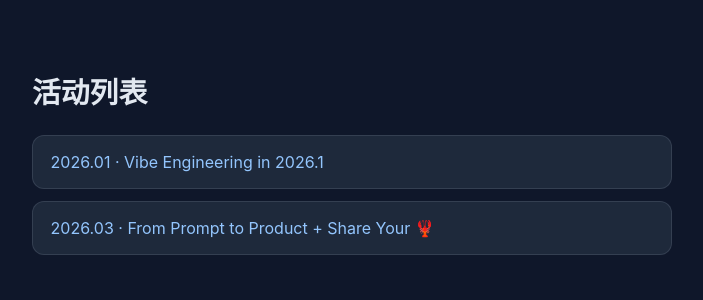
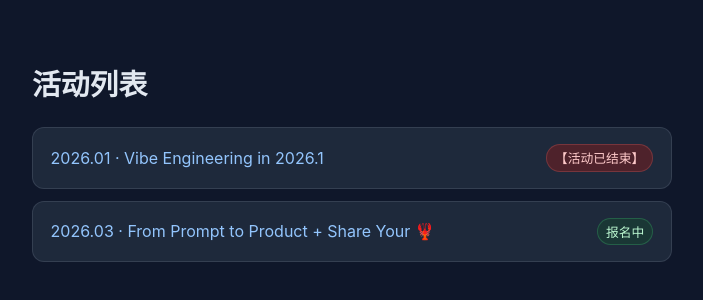
Before and after one commit to saai/tgoslv-share-2026, a plain HTML site: page index.html in a window 1280 px wide. Shown: the part 238-538 px from the top of the page, without its empty margins (288-991 px from the left). Drawn offline with Linux system fonts and the light colour scheme.

Commit message:
Add event status indicators

```diff
--- a/index.html
+++ b/index.html
@@ -58,15 +58,80 @@
       background: #273449;
       color: #bfdbfe;
     }
+
+    .item {
+      display: flex;
+      align-items: center;
+      justify-content: space-between;
+      gap: 1rem;
+    }
+
+    .status {
+      flex-shrink: 0;
+      padding: 0.2rem 0.5rem;
+      border-radius: 999px;
+      font-size: 0.8rem;
+      border: 1px solid rgba(148, 163, 184, 0.24);
+    }
+
+    .status.open {
+      color: #bbf7d0;
+      background: rgba(20, 83, 45, 0.35);
+      border-color: rgba(74, 222, 128, 0.24);
+    }
+
+    .status.ended {
+      color: #fecaca;
+      background: rgba(127, 29, 29, 0.5);
+      border-color: rgba(248, 113, 113, 0.24);
+    }
   </style>
 </head>
 <body>
   <main>
     <h1>活动列表</h1>
     <ul>
-      <li><a href="./202601/index.html">2026.01 · Vibe Engineering in 2026.1</a></li>
-      <li><a href="./202603/index.html">2026.03 · From Prompt to Product + Share Your 🦞</a></li>
+      <li>
+        <a href="./202601/index.html">
+          <span class="item">
+            <span>2026.01 · Vibe Engineering in 2026.1</span>
+            <span class="status" id="status-202601">报名中</span>
+          </span>
+        </a>
+      </li>
+      <li>
+        <a href="./202603/index.html">
+          <span class="item">
+            <span>2026.03 · From Prompt to Product + Share Your 🦞</span>
+            <span class="status" id="status-202603">报名中</span>
+          </span>
+        </a>
+      </li>
     </ul>
   </main>
+
+  <script>
+    (function () {
+      var now = new Date();
+      var events = [
+        { id: "status-202601", endTime: new Date(2026, 0, 24, 23, 59, 0, 0) },
+        { id: "status-202603", endTime: new Date(2026, 2, 21, 23, 59, 0, 0) }
+      ];
+
+      events.forEach(function (event) {
+        var badge = document.getElementById(event.id);
+        if (!badge) {
+          return;
+        }
+        if (now > event.endTime) {
+          badge.textContent = "【活动已结束】";
+          badge.className = "status ended";
+        } else {
+          badge.textContent = "报名中";
+          badge.className = "status open";
+        }
+      });
+    }());
+  </script>
 </body>
 </html>
```
Also changed, not shown: 202601/index.html (+25 -0 lines), 202603/index.html (+24 -1 lines).
